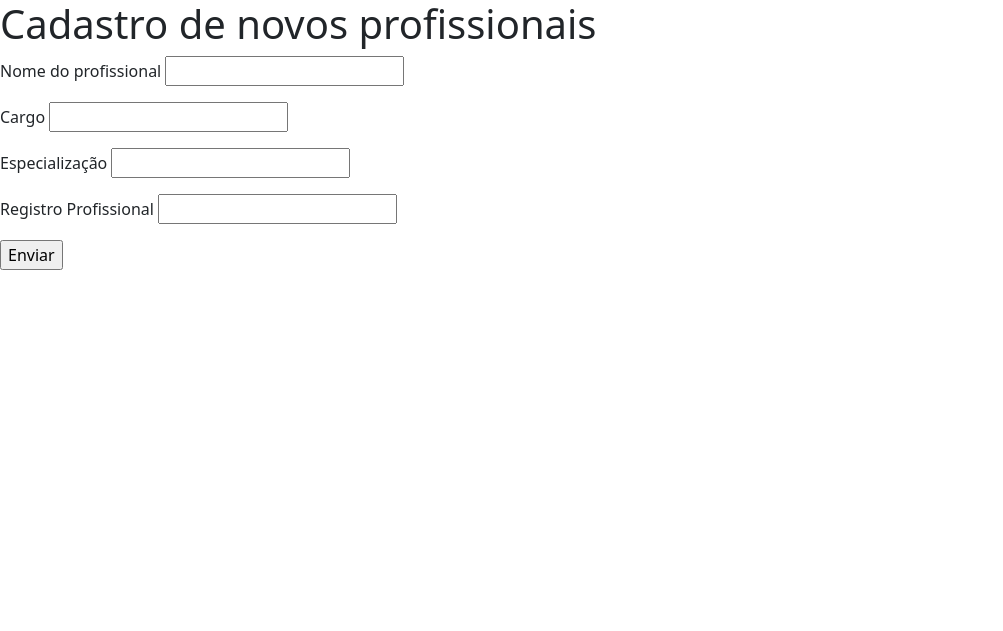
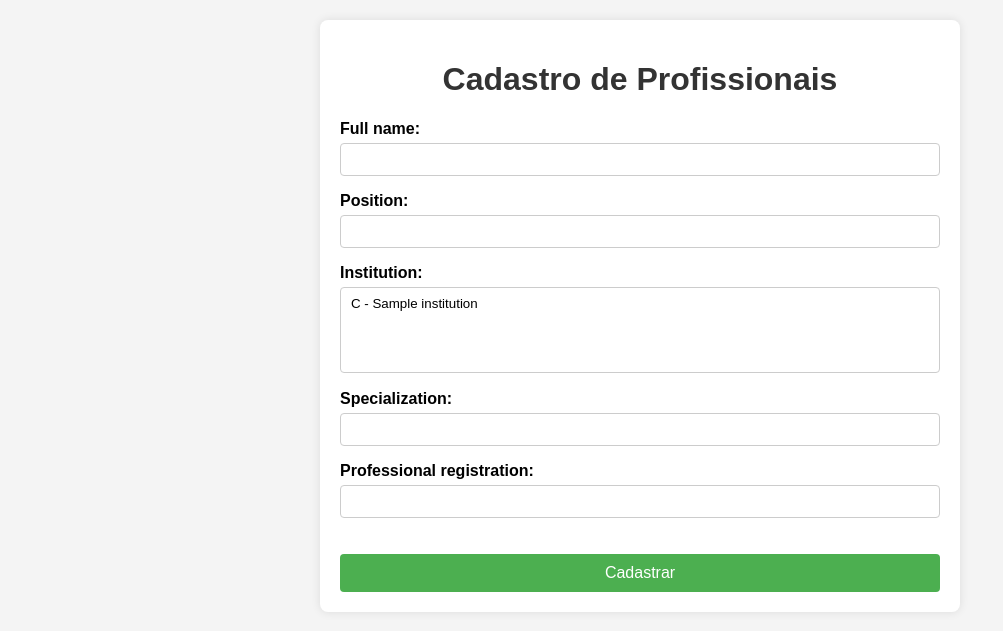
Before and after one commit to carvmi/medicalreports, a Django app: template medprofiles/templates/medform.html in a window 1280 px wide. Shown: the top 631 px of the page, without its empty margins (0-1003 px from the left). Run offline with Django 5.2, Linux system fonts and the light colour scheme; tables that the repository leaves empty hold one stand-in row (values such as "Sample post"); the template is opened without the code that fills it: values that come from a table or form of the project are taken from there, most other values are stand-ins (such as "Sample title", 1, 10 or a date in 2020).

Commit message:
feat: add medform

```diff
--- /dev/null
+++ b/medprofiles/forms.py
@@ -0,0 +1,7 @@
+from django import forms
+from .models import HealthProfessional
+
+class MedForm(forms.ModelForm):
+    class Meta:
+        model = HealthProfessional
+        fields = '__all__'
--- a/medprofiles/templates/medform.html
+++ b/medprofiles/templates/medform.html
@@ -1,45 +1,77 @@
 <!DOCTYPE html>
-<html lang="en">
+<html lang="pt-BR">
 <head>
     <meta charset="UTF-8">
     <meta name="viewport" content="width=device-width, initial-scale=1.0">
-    <title>Document</title>
-     <link href="https://cdn.jsdelivr.net/npm/bootstrap@5.3.8/dist/css/bootstrap.min.css" rel="stylesheet" integrity="sha384-sRIl4kxILFvY47J16cr9ZwB07vP4J8+LH7qKQnuqkuIAvNWLzeN8tE5YBujZqJLB" crossorigin="anonymous">
+    <title>Pacientes</title>
+    <style>
+        body {
+            font-family: Arial, sans-serif;
+            margin: 20px;
+            background-color: #f4f4f4;
+        }
+        .container {
+            max-width: 600px;
+            margin: 0 auto;
+            background: white;
+            padding: 20px;
+            border-radius: 8px;
+            box-shadow: 0 0 10px rgba(0,0,0,0.1);
+        }
+        h1 {
+            text-align: center;
+            color: #333;
+        }
+        label {
+            display: block;
+            margin-top: 10px;
+            font-weight: bold;
+        }
+        input, select, textarea {
+            width: 100%;
+            padding: 8px;
+            margin-top: 5px;
+            border: 1px solid #ccc;
+            border-radius: 4px;
+            box-sizing: border-box;
+        }
+        textarea {
+            height: 80px;
+        }
+        button {
+            width: 100%;
+            padding: 10px;
+            margin-top: 20px;
+            background-color: #4CAF50;
+            color: white;
+            border: none;
+            border-radius: 4px;
+            cursor: pointer;
+            font-size: 16px;
+        }
+        button:hover {
+            background-color: #45a049;
+        }
+        .required {
+            color: red;
+        }
+        .help-text {
+            font-size: 12px;
+            color: #666;
+            margin-top: 2px;
+        }
+    </style>
 </head>
 <body>
-    <h1>Cadastro de novos profissionais</h1>
+    <div class="container">
+        <h1>Cadastro de Profissionais</h1>
+        <form method="post">
+            {% csrf_token %}
 
-    <form action="/store" method="post">
-        {% csrf_token %}
-        <div class="mb-3">
-         <label for="full_name">Nome do profissional</label>
-         <input type="text" name="full_name">
-        </div>
-        <div class="mb-3">
-         <label for="position">Cargo</label>
-         <input type="text" name="position">
-        </div>
-        <div class="mb-3">
-         <label for="specialization">Especialização</label>
-         <input type="text" name="specialization">
-        </div>
-        <!-- <div class="mb-3">
-         <label for="institution">Instituição</label>
-         <select name="institution" required>
-         <option value="">Selecione uma instituição</option>
-            {% for institution in institutionmodel %}
-          <option value="{{ institution.id }}">
-            {{ institution.name }}
-           </option>
-           {% endfor %}
-         </select>
-        </div> -->
-        <div class="mb-3">
-        <label for="professional_registration">Registro Profissional</label>
-        <input type="text" name="professional_registration">
-        </div>
-        <input type="submit" value="Enviar">
-    </form>
-    <script src="https://cdn.jsdelivr.net/npm/bootstrap@5.3.8/dist/js/bootstrap.bundle.min.js" integrity="sha384-FKyoEForCGlyvwx9Hj09JcYn3nv7wiPVlz7YYwJrWVcXK/BmnVDxM+D2scQbITxI" crossorigin="anonymous"></script>
+           {{form.as_p}}
+            <button type="submit">Cadastrar</button>
+        </form>
+    </div>
+
 </body>
 </html>
--- a/medprofiles/views.py
+++ b/medprofiles/views.py
@@ -1,13 +1,14 @@
 from django.shortcuts import render, redirect, get_object_or_404
 from institution.models import Institution
 from medprofiles.models import HealthProfessional
+from .forms import MedForm
 
 def view(request):
     med = HealthProfessional.objects.all()
     inst = Institution.objects.all()
     return render(
         request,
-        'plist.html',
+        'medlist.html',
         {
             'med': med,
             'inst': inst
@@ -21,7 +22,7 @@ def create(request):
   if form.is_valid():
    form.save()
    return redirect('view')
- return render(request, 'pform.html', {'form': form})
+ return render(request, 'medform.html', {'form': form})
 
 def edit(request, id):
    medprofiles = get_object_or_404(HealthProfessional, pk=id)
--- a/patients/templates/pform.html
+++ b/patients/templates/pform.html
@@ -74,7 +74,7 @@
         </form>
     </div>
 
-    <script>
+    <script>Q
         // Validação básica para CPF (apenas dígitos)
         document.getElementById('cpf').addEventListener('input', function(e) {
             e.target.value = e.target.value.replace(/\D/g, '');
```
